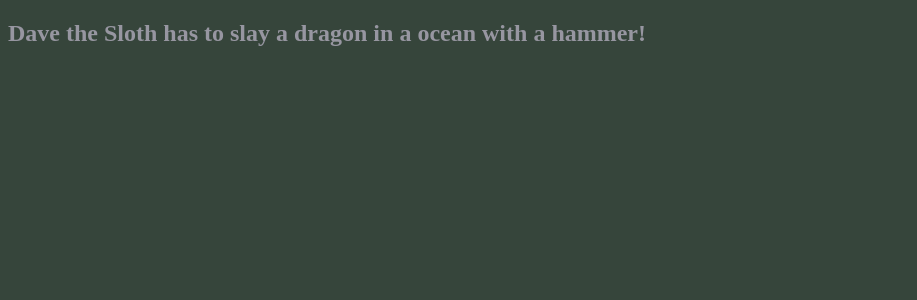
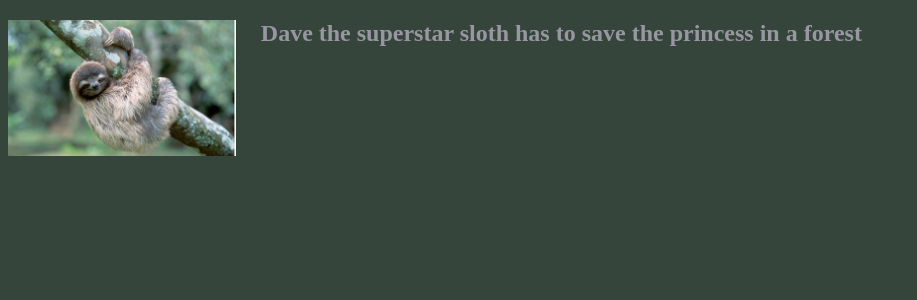
Before and after one commit to ERHL/ThePlataPeople-434, a Flask app: page / in a window 1280 px wide. Shown: the top 300 px of the page, without its empty margins (0-917 px from the left). Run offline with Flask 2, Linux system fonts and the light colour scheme.

Commit message:
Main page

```diff
--- a/app.py
+++ b/app.py
@@ -5,7 +5,7 @@ app=Flask(__name__)
 
 @app.route('/')
 def root():
-    return render_template('main.html',story=util.storyGen())
+    return render_template('main.html',story='Dave the superstar sloth has to save the princess in a forest')
 
 
 if __name__=='__main__':
--- a/static/style.css
+++ b/static/style.css
@@ -5,3 +5,23 @@ body{
 h2{
     color:#9796A1;
 }
+
+#left{
+    float:left;
+    /*background-color:#59A96A;*/
+    width:20%;
+}
+
+#right{
+    float:right;
+    width:20%;
+}
+
+#center{
+    width:80%;
+}
+
+img{
+    height:90%;
+    width:90%;
+}
--- /dev/null
+++ b/templates/base.html
@@ -0,0 +1,14 @@
+<!DOCTYPE html>
+<html>
+<head>
+<title>{{title}}</title>
+<link rel="stylesheet" type="text/css" href="../static/style.css">
+</head>
+
+<body>
+{% block content %}
+
+{% endblock %}
+
+</body>
+</html>
--- a/templates/main.html
+++ b/templates/main.html
@@ -1,11 +1,12 @@
-<!DOCTYPE html>
-<html>
-<head>
-<title>The Game</title>
-<link rel="stylesheet" type="text/css" href="../static/style.css">
-</head>
+{% extends "base.html" %}
 
-<body>
+{% block content %}
+<div id="container">
+<div id="left">
+<img src="../static/img/sloth.jpg">
+</div>
+<div id="center">
 <h2>{{story}}</h2>
-</body>
-</html>
+</div>
+</div>
+{% endblock %}
--- a/util.py
+++ b/util.py
@@ -3,7 +3,7 @@ from random import choice
 Characters=['Perry the Platypus','Dave the Sloth']
 Objectives=['has to slay a dragon','has to save the princess']
 Settings=['swamp','ocean','mountain']
-Tools=['jetpack','stick','hammer']
+Tools=['jetpack','stick','hammer','afro','crowbar','sword','wrench','scythe','scimitar','slingshot','ammo']
 
 def char():
     return choice(Characters)+" "
@@ -23,5 +23,5 @@ def storyGen():
 #These functions pick a random item from the possible lists and combines it into a coherent 'story'
 
 if __name__=='__main__':#Print 10 sentences if running this file on its own
-    for i in range(10):
-        print storyGen()
+    for i in range(1):
+        print tool()
```
Also changed, not shown: static/img/platypus.png (added), static/img/sloth.jpg (added), 1 other file.
